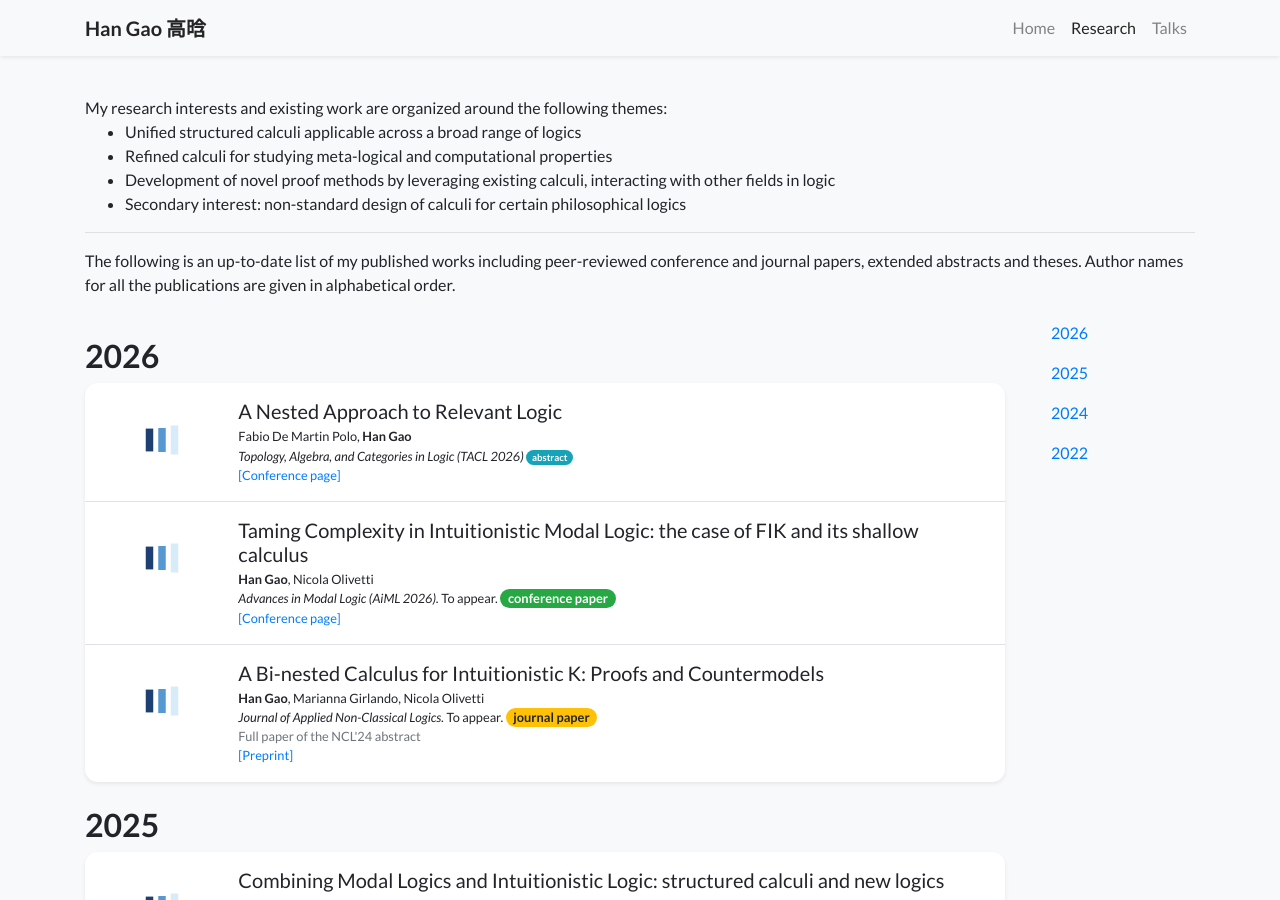
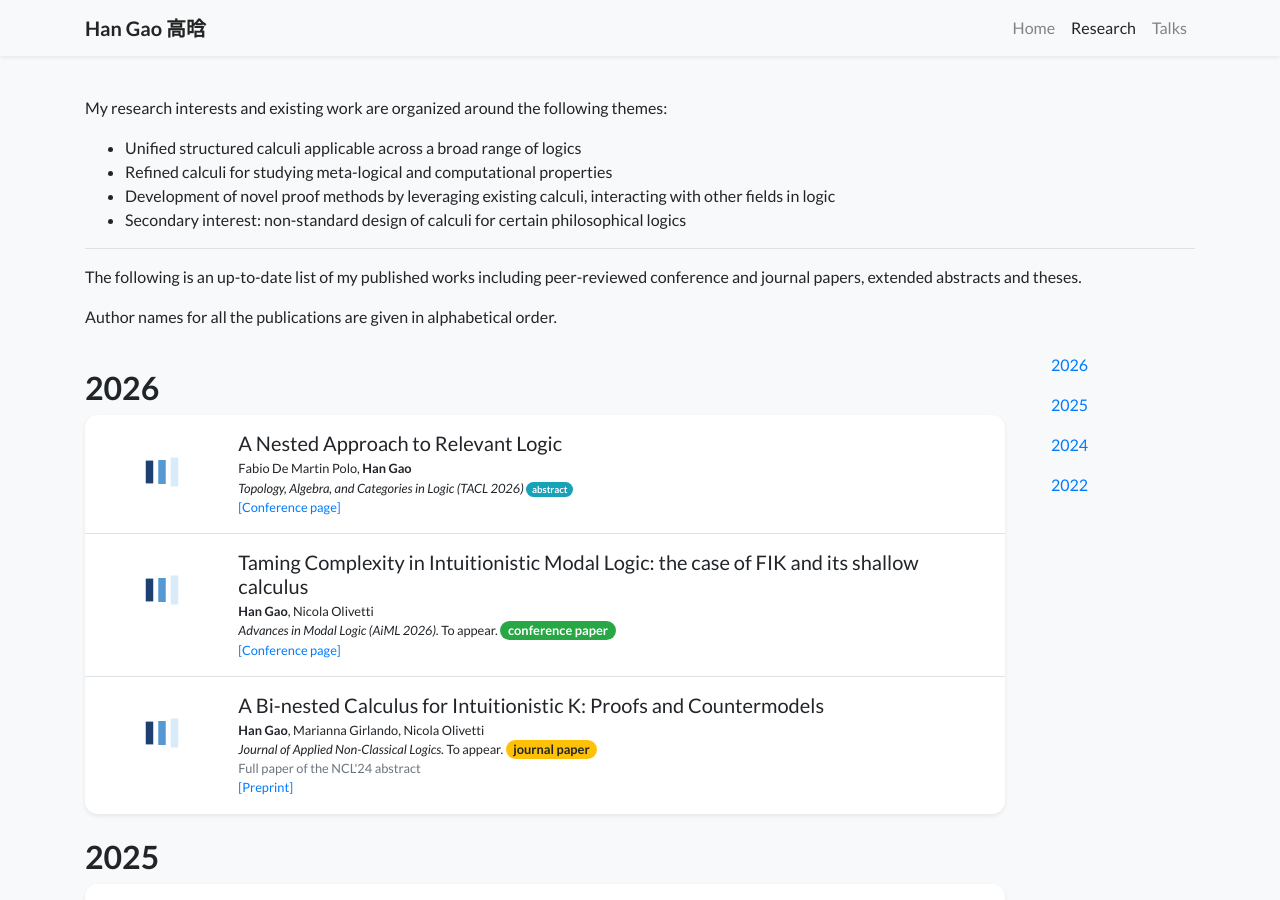
Before and after one commit to ghlogic123/ghlogic123.github.io, a Jekyll site: the page built from publications.html, in a window 1280 px wide and 900 px high. Built offline with Jekyll 4.4.1, drawn with Linux system fonts in a browser that asks for light colours; nearby versions of some CDN libraries; a style sheet for code colours, icons or effects is not loaded.

Commit message:
Update publications.html

```diff
--- a/publications.html
+++ b/publications.html
@@ -9,6 +9,7 @@ body_attr: >-
 <p></p>
 
 My research interests and existing work are organized around the following themes:
+<p></p>
 <ul>
   <li>Unified structured calculi applicable across a broad range of logics</li>
   <li>Refined calculi for studying meta-logical and computational properties</li>
@@ -20,7 +21,10 @@ My research interests and existing work are organized around the following theme
 
 <p>
 The following is an up-to-date list of my published works including peer-reviewed conference and journal papers, extended abstracts and theses.
-Author names for all the publications are given in alphabetical order. </p>
+</p>
+<p>
+Author names for all the publications are given in alphabetical order.
+</p>
 
 {% assign pubs_by_year = site.publications | sort: "date" | reverse | group_by_exp: "item", "item.date | date: '%Y'" %}
 
```
